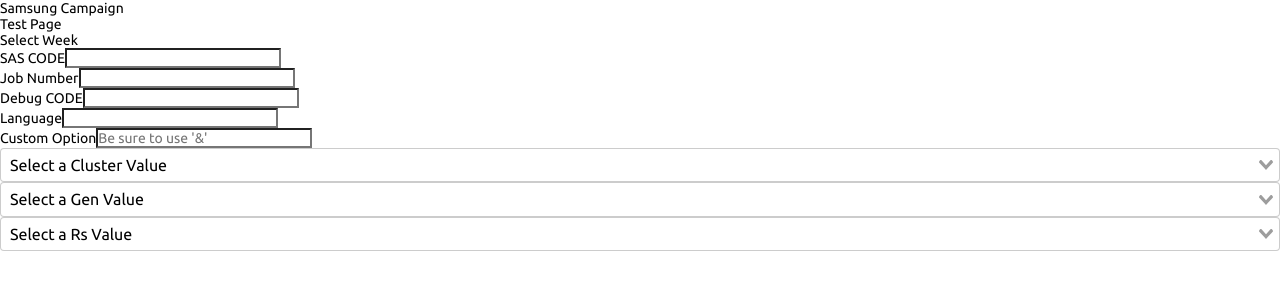
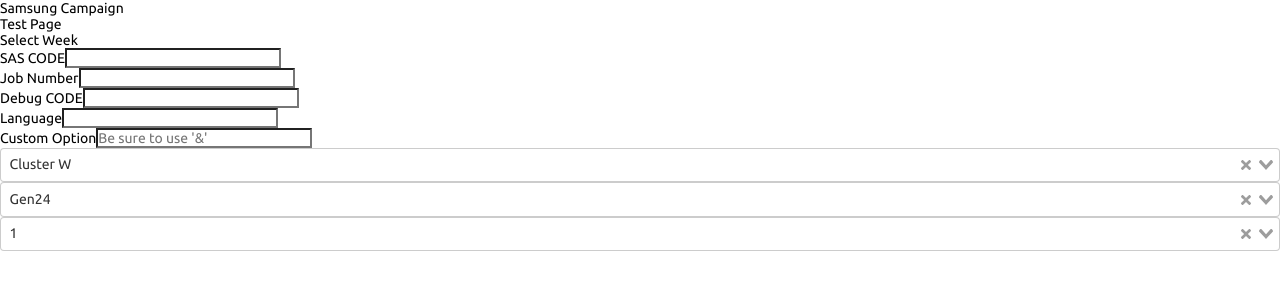
Before and after one commit to adc0612/Dimension_Link, a Vue app: page / in a window 1280 px wide. Shown: the top 300 px of the page. Built offline with nearby package versions, Linux system fonts and the light colour scheme; what vue-clipboards would draw is missing.

Commit message:
191122 1st commit

```diff
--- a/src/components/InputForm.vue
+++ b/src/components/InputForm.vue
@@ -17,10 +17,7 @@
                     <i class="closeModalBtn fas fa-times" @click="showModal = false"></i>
                 </h3>
                 <div slot="body">
-                    <span v-if="modalTxt1">Please type SAS Code</span>
-                    <span v-if="modalTxt2">Please select Cluster</span>
-                    <span v-if="modalTxt3">Please select Gen Value</span>
-                    <span v-if="modalTxt4">Please select Rs Value</span>
+                    Please type SAS Code
                 </div>
             </Modal>
 			<div class="item_wrap">
@@ -44,24 +41,27 @@
             <div class="select_box">
                 <v-select
                 label="id"
+                @input="setActiveCluster"
                 :options="clusterList"
-                :value="activeClusterObject"
+                :value="activeCluster"
                 class="select_box"
                 placeholder="Select a Cluster Value"></v-select>
             </div>
             <div class="select_box">
                 <v-select
                 label="id"
+                @input="setActiveGenVal"
                 :options="genValList"
-                :value="activeGenValObject"
+                :value="activeGenVal"
                 class="select_box"
                 placeholder="Select a Gen Value"></v-select>
             </div>
             <div class="select_box">
                 <v-select
                 label="id"
+                @input="setActiveRsVal"
                 :options="rsValList"
-                :value="activeRsValObject"
+                :value="activeRsVal"
                 class="select_box"
                 placeholder="Select a Rs Value"></v-select>
             </div>
@@ -77,26 +77,19 @@
 export default {
     data () {
       return {
-        selectedVal: {
-            id:1
-        },
         sasCodeTxt: "",
         jobNumberTxt: "",
         debugCodeTxt: "",
         languageCodeTxt: "",
         customOptTxt: "",
         showModal: false,
-        modalTxt1: false,
-        modalTxt2: false,
-        modalTxt3: false,
-        modalTxt4: false,
       }
     },
     computed: {
         ...mapState ({
             activeClusterObject: 'activeCluster',
             activeGenValObject: 'activeGenVal',
-            activeRsValObject: 'activRsVal',
+            activeRsValObject: 'activeRsVal',
             }),
         ...mapGetters({
             clusterList: 'getClusterList',
@@ -109,7 +102,9 @@
     },
     methods: {
         ...mapMutations({
-            // changeWeek: 'changeWeekFunc'
+            setActiveCluster: 'setActiveCluster',
+            setActiveGenVal: 'setActiveGenVal',
+            setActiveRsVal: 'setActiveRsVal'
         }),
         addSasCode(){
             // if (this.sasCodeTxt !== '') {
@@ -124,28 +119,7 @@
             // }
             if (this.sasCodeTxt == '') {
                 this.showModal = !this.showModal;
-                this.modalTxt1 =true;
-                this.modalTxt2 =false;
-                this.modalTxt3 =false;
-                this.modalTxt4 =false;
-            }else if (this.activeClusterObject == ''){
-                this.showModal = !this.showModal;
-                this.modalTxt1 =false;
-                this.modalTxt2 =true;
-                this.modalTxt3 =false;
-                this.modalTxt4 =false;
-            }else if (this.activeGenValObject == ''){
-                this.showModal = !this.showModal;
-                this.modalTxt1 =false;
-                this.modalTxt2 =false;
-                this.modalTxt3 =true;
-                this.modalTxt4 =false;
-            }else if (this.activeRsValObject == ''){
-                this.showModal = !this.showModal;
-                this.modalTxt1 =false;
-                this.modalTxt2 =false;
-                this.modalTxt3 =false;
-                this.modalTxt4 =true;
+
             }else{
                 let text = this.sasCodeTxt.trim();
                 let n = text.length;
--- a/src/store/modules/linkGenerator.js
+++ b/src/store/modules/linkGenerator.js
@@ -89,17 +89,17 @@
         },
     ],
     activeCluster: {
-        id: "",
-        preview: "",
-        live: ""
+         id: "Cluster W",
+        preview: "https://t2-test.ktrmr.com/surveyw.aspx?",
+        live: "https://t2.ktrmr.com/surveyw.aspx?"
     },
     activeGenVal: {
-        id: "",
-        addr: "",
+        id: "Gen24",
+        addr: "Gen24",
     },
     activeRsVal: {
-        id: "",
-        addr: "",
+        id: "1",
+        addr: "1",
     },
     debugCode: "",
     LanguageCode: "",
@@ -208,6 +208,16 @@
     changeStorageURLStatus(state) {
         state.storageURLStatus = !state.storageURLStatus;
     },
+
+    setActiveCluster(state, cluster) {
+        state.activeCluster = cluster;
+    },
+    setActiveGenVal(state, genVal) {
+        state.activeGenVal = genVal;
+    },
+    setActiveRsVal(state, rsVal) {
+        state.activeRsVal  = rsVal;
+    },
 };
 
 export default {
```
